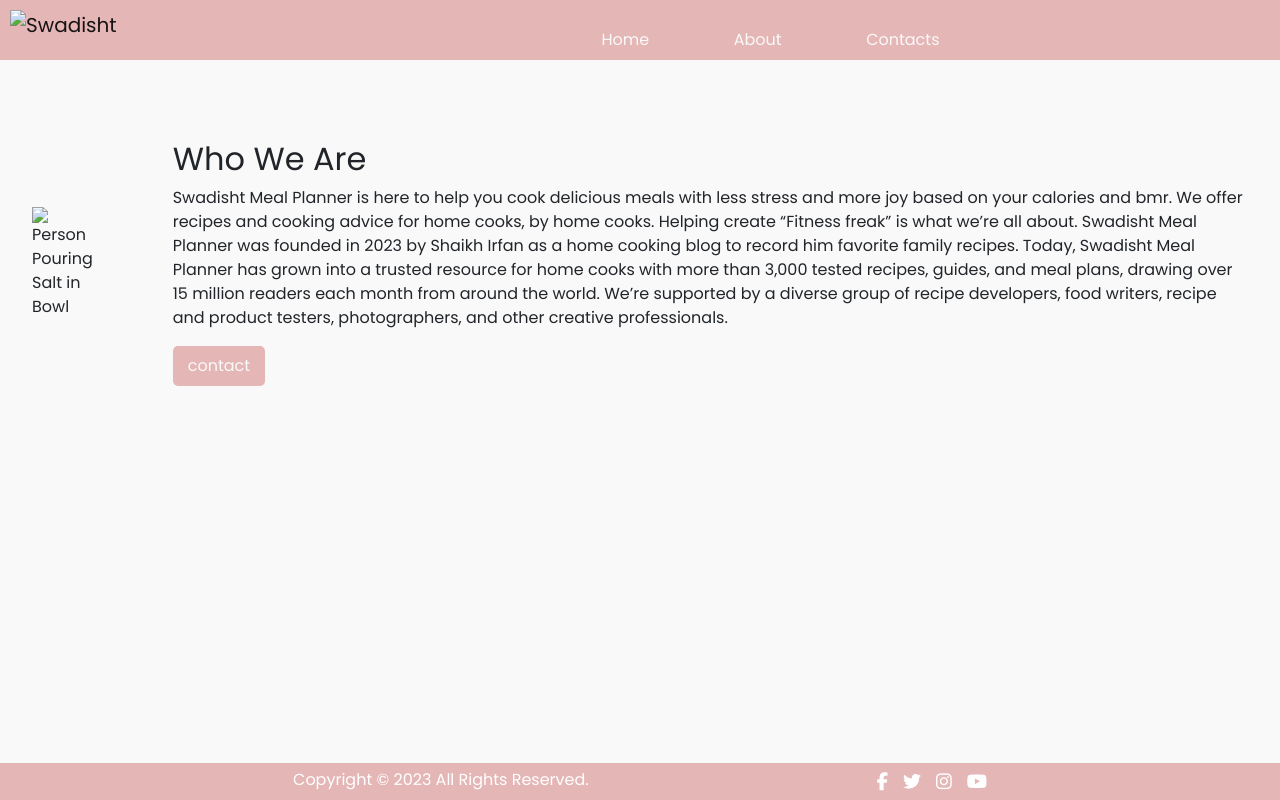
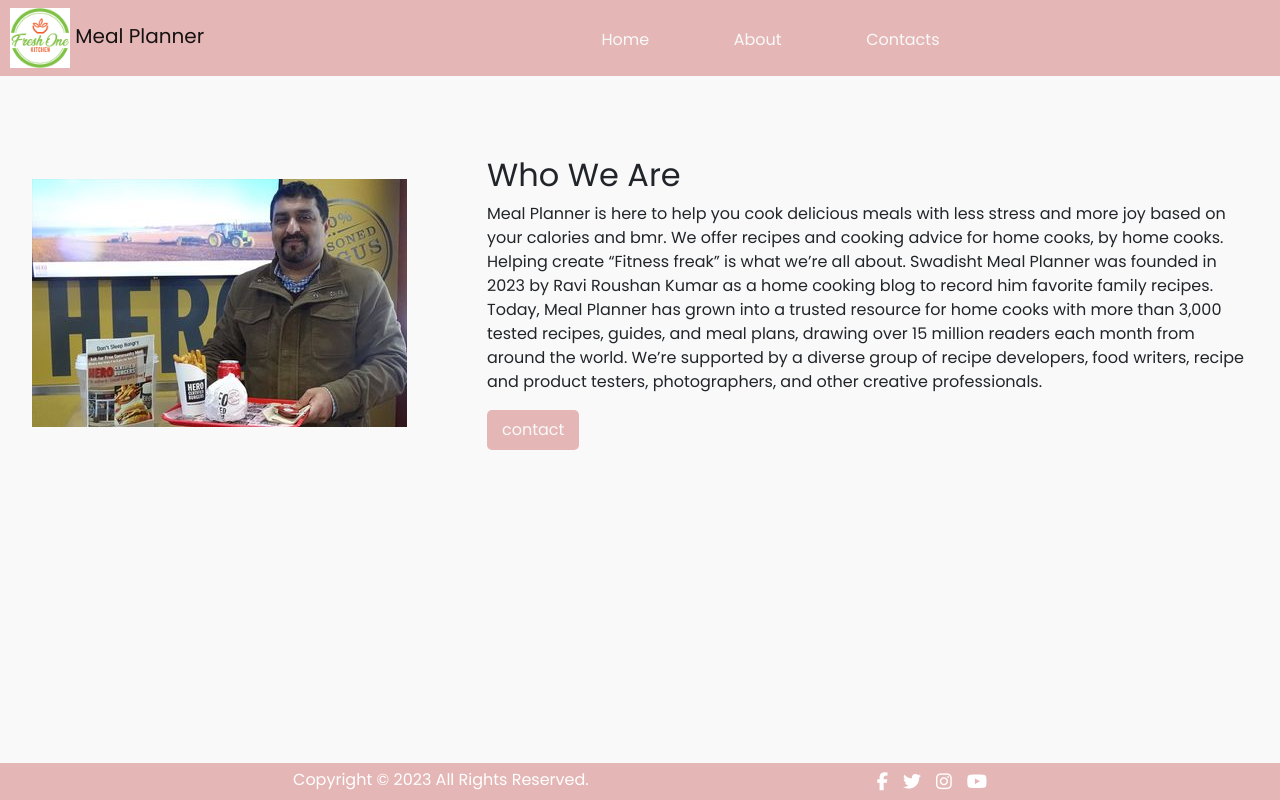
Before and after one commit to Ravi1725/Meal-Planner, a plain HTML site: page about.html in a window 1280 px wide. Drawn offline with nearby package versions, Linux system fonts and the light colour scheme; a script that the page names is missing.

Commit message:
Meal Planner initial design

```diff
--- a/about.html
+++ b/about.html
@@ -6,13 +6,13 @@
     <meta charset="UTF-8">
     <meta http-equiv="X-UA-Compatible" content="IE=edge">
     <meta name="viewport" content="width=device-width, initial-scale=1.0">
-    <link rel="shortcut icon" href="./Swadisht.png" type="image/png">
+    <link rel="shortcut icon" href="./logo1.png" type="image/png">
     <link href="https://cdn.jsdelivr.net/npm/bootstrap@5.2.3/dist/css/bootstrap.min.css" rel="stylesheet" integrity="sha384-rbsA2VBKQhggwzxH7pPCaAqO46MgnOM80zW1RWuH61DGLwZJEdK2Kadq2F9CUG65" crossorigin="anonymous">
     <link rel="stylesheet" href="https://cdnjs.cloudflare.com/ajax/libs/font-awesome/6.2.1/css/all.min.css" integrity="sha512-MV7K8+y+gLIBoVD59lQIYicR65iaqukzvf/nwasF0nqhPay5w/9lJmVM2hMDcnK1OnMGCdVK+iQrJ7lzPJQd1w==" crossorigin="anonymous" referrerpolicy="no-referrer"
     />
     <link rel="stylesheet" href="./styles.css">
     <script src="https://kit.fontawesome.com/d44a5a5439.js" crossorigin="anonymous"></script>
-    <title>Swadisht Meal Planner</title>
+    <title>Meal Planner</title>
 </head>
 
 <body>
@@ -20,7 +20,8 @@
         <div class="nav-container">
             <div class="right-nav">
                 <a class="navbar-brand">
-                    <img src="./Swadisht.png" alt="Swadisht" width="180" height="60">
+                    <img src="./logo1.png" alt="logo" width="60" height="60">
+                    <span>Meal Planner</span>
                 </a>
             </div>
             <div class="left-nav">
@@ -36,8 +37,8 @@
         <article>
             <h2>Who We Are</h2>
             <p>
-                Swadisht Meal Planner is here to help you cook delicious meals with less stress and more joy based on your calories and bmr. We offer recipes and cooking advice for home cooks, by home cooks. Helping create “Fitness freak” is what we’re all about. Swadisht
-                Meal Planner was founded in 2023 by Shaikh Irfan as a home cooking blog to record him favorite family recipes. Today, Swadisht Meal Planner has grown into a trusted resource for home cooks with more than 3,000 tested recipes, guides, and
+                Meal Planner is here to help you cook delicious meals with less stress and more joy based on your calories and bmr. We offer recipes and cooking advice for home cooks, by home cooks. Helping create “Fitness freak” is what we’re all about. Swadisht
+                Meal Planner was founded in 2023 by Ravi Roushan Kumar as a home cooking blog to record him favorite family recipes. Today, Meal Planner has grown into a trusted resource for home cooks with more than 3,000 tested recipes, guides, and
                 meal plans, drawing over 15 million readers each month from around the world. We’re supported by a diverse group of recipe developers, food writers, recipe and product testers, photographers, and other creative professionals.
             </p>
             <a href="contact.html"><button class="about-btn">contact</button> </a>
--- a/contact.html
+++ b/contact.html
@@ -6,7 +6,7 @@
     <meta charset="UTF-8">
     <meta http-equiv="X-UA-Compatible" content="IE=edge">
     <meta name="viewport" content="width=device-width, initial-scale=1.0">
-    <link rel="shortcut icon" href="./Swadisht.png" type="image/png">
+    <link rel="shortcut icon" href="./logo1.png" type="image/png">
     <link href="https://cdn.jsdelivr.net/npm/bootstrap@5.2.3/dist/css/bootstrap.min.css" rel="stylesheet" integrity="sha384-rbsA2VBKQhggwzxH7pPCaAqO46MgnOM80zW1RWuH61DGLwZJEdK2Kadq2F9CUG65" crossorigin="anonymous">
     <link rel="stylesheet" href="https://cdnjs.cloudflare.com/ajax/libs/font-awesome/6.2.1/css/all.min.css" integrity="sha512-MV7K8+y+gLIBoVD59lQIYicR65iaqukzvf/nwasF0nqhPay5w/9lJmVM2hMDcnK1OnMGCdVK+iQrJ7lzPJQd1w==" crossorigin="anonymous" referrerpolicy="no-referrer"
     />
@@ -28,7 +28,8 @@
         <div class="nav-container">
             <div class="right-nav">
                 <a class="navbar-brand">
-                    <img src="./Swadisht.png" alt="Swadisht" width="180" height="60">
+                    <img src="./logo1.png" alt="logo" width="60" height="60">
+                    <span>Meal Planner</span>
                 </a>
             </div>
             <div class="left-nav">
```
Also changed, not shown: hero_image.png (added).
